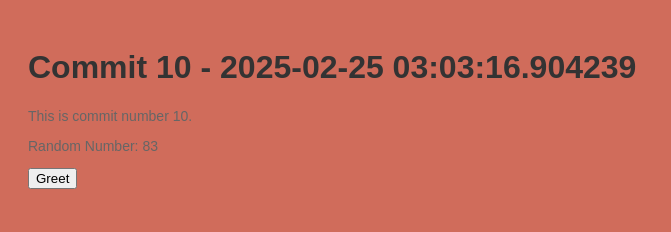
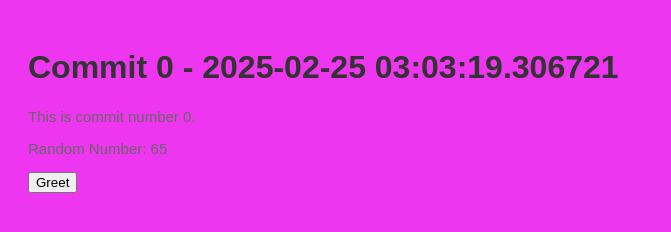
Before and after one commit to legbald0d/myrep-repo-20250225030313, a plain HTML site: page index.html in a window 1280 px wide. Shown: the whole page, without its empty margins (0-671 px from the left). Drawn offline with Linux system fonts and the light colour scheme.

Commit message:
📝 Commit 0 with HTML, CSS, and JS

```diff
--- a/index.html
+++ b/index.html
@@ -2,13 +2,13 @@
     <!DOCTYPE html>
     <html>
     <head>
-        <title>Commit 10 - 2025-02-25 03:03:16.904239</title>
+        <title>Commit 0 - 2025-02-25 03:03:19.306721</title>
         <link rel="stylesheet" href="style.css">
     </head>
     <body>
-        <h1>Commit 10 - 2025-02-25 03:03:16.904239</h1>
-        <p>This is commit number 10.</p>
-        <p>Random Number: 83</p>
+        <h1>Commit 0 - 2025-02-25 03:03:19.306721</h1>
+        <p>This is commit number 0.</p>
+        <p>Random Number: 65</p>
         <button onclick="greet()">Greet</button>
         <script src="script.js"></script>
     </body>
--- a/script.js
+++ b/script.js
@@ -2,4 +2,4 @@
     function greet() {
         alert('Hello from commit ' + commitNumber + '!');
     }
-    var commitNumber = 10;
+    var commitNumber = 0;
--- a/style.css
+++ b/style.css
@@ -1,7 +1,7 @@
 
     body {
         font-family: Arial, sans-serif;
-        background-color: #d06c5b;
+        background-color: #ee36f0;
         padding: 20px;
     }
     h1 {
@@ -9,5 +9,5 @@
     }
     p {
         color: #666;
-        font-size: 14px;
+        font-size: 15px;
     }
```
